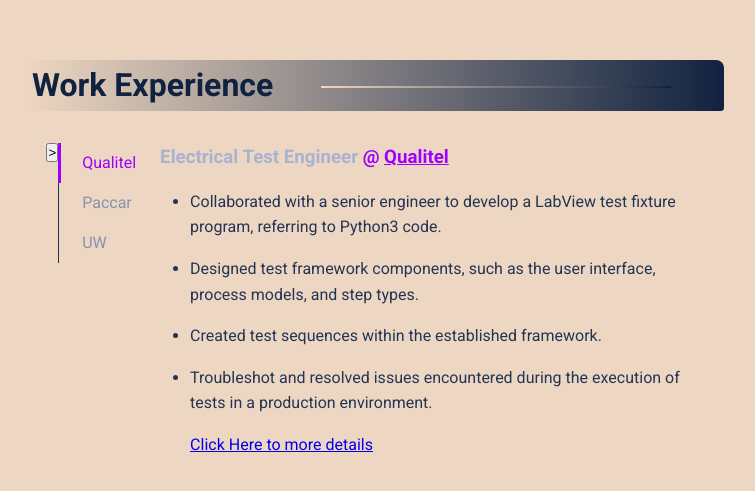
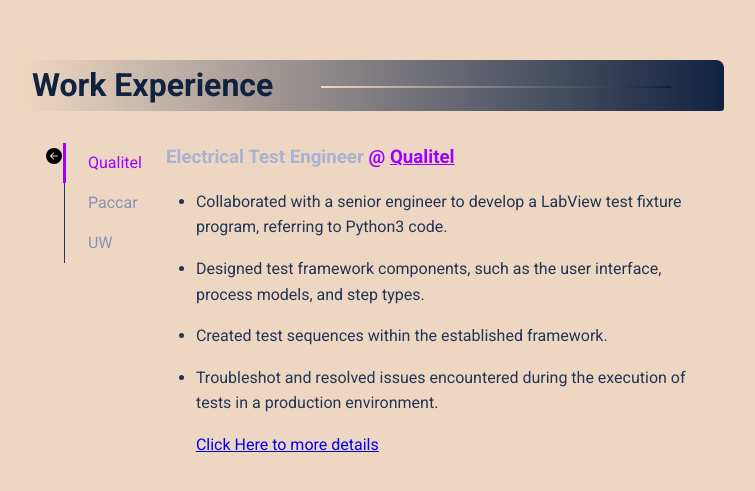
Before and after one commit to poul0315/NextJs-Portfolio, a Next.js app: page / in a window 1280 px wide. Shown: the part 2445-2936 px from the top of the page, without its empty margins (266-1021 px from the left). Built offline with nearby package versions, Linux system fonts and the light colour scheme.

Commit message:
added arrow svg to experience

```diff
--- a/src/scss/sections/_experience.scss
+++ b/src/scss/sections/_experience.scss
@@ -1,5 +1,3 @@
-
-
 .experience {
     color: #112240;
     max-width: 700px;
@@ -48,14 +46,17 @@
         }
     }
     .container {
-        // display: grid;
-        // grid-template-columns: 20% 80%;
-        // gap: 1rem;
         display: flex;
         align-items: flex-start;
+        .slider-button {
+            background: none;
+            border: none;
+            margin-top: 0.3rem;
+            margin-right: 0.1rem;
+        }
         .exp-slider {
             max-width: 100%;
-            transition: transform 0.5s ease-out, opacity 0.3s ease-out, visibility 0.3s ease-out; // Adjust the timings as needed
+            transition: transform 0.5s ease-out, opacity 0.5s ease-out, visibility 0.3s ease-out;
 
             &.slide-out {
                 width: 0; // set width to 0
--- a/src/sections/Experience.tsx
+++ b/src/sections/Experience.tsx
@@ -85,22 +85,18 @@
                 hidden: { opacity: 0, y: 0 },
                 }}
             >
-                {/* <ul className="exp-slider">
-                    <div>button</div>
-                    <div className="underline"></div>
-                    {experiences.map((experience, index) => {
-                        return (
-                          <li key={index} className={
-                            `exp-slider-item ${index === selected && "exp-slider-item-selected"}`
-                            }
-                            onClick={() => setSelected(index)}
-                            >
-                            <span>{experience.name}</span>
-                          </li>
-                        );
-                    })}
-                </ul> */}
-                <button onClick={handleButtonClick}>{">"}</button>
+                <button className="slider-button" onClick={handleButtonClick}>
+                    {isSlidingOut ?
+                        <svg xmlns="http://www.w3.org/2000/svg" width="16" height="16" fill="currentColor" className="bi bi-arrow-right-circle-fill" viewBox="0 0 16 16">
+                            <path d="M8 0a8 8 0 1 1 0 16A8 8 0 0 1 8 0zM4.5 7.5a.5.5 0 0 0 0 1h5.793l-2.147 2.146a.5.5 0 0 0 .708.708l3-3a.5.5 0 0 0 0-.708l-3-3a.5.5 0 1 0-.708.708L10.293 7.5H4.5z"/>
+                        </svg>
+                        :
+                        <svg xmlns="http://www.w3.org/2000/svg" width="16" height="16" fill="currentColor" class="bi bi-arrow-left-circle-fill" viewBox="0 0 16 16">
+                            <path d="M8 0a8 8 0 1 0 0 16A8 8 0 0 0 8 0zm3.5 7.5a.5.5 0 0 1 0 1H5.707l2.147 2.146a.5.5 0 0 1-.708.708l-3-3a.5.5 0 0 1 0-.708l3-3a.5.5 0 1 1 .708.708L5.707 7.5H11.5z"/>
+                        </svg>
+                    }
+
+                </button>
                 <ul className={`exp-slider ${isSlidingOut ? 'slide-out' : ''}`}>
                     <div className="underline"></div>
                     {experiences.map((experience, index) => {
```
